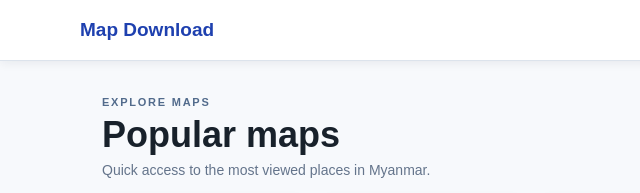
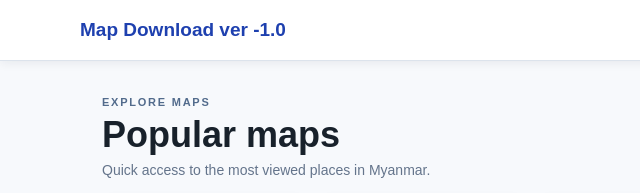
Before and after one commit to dav-tech496/map, a plain HTML site: page index.html in a window 1280 px wide. Shown: the top 193 px of the page, 0-640 px from the left. Drawn offline with Linux system fonts and the light colour scheme; grey boxes are pictures that could not be loaded.

Commit message:
change ver

```diff
--- a/index.html
+++ b/index.html
@@ -16,7 +16,7 @@
 
     <header class="page-header">
         <div class="page-header-inner">
-            <h1 data-en="Map Download" data-my="မြေပုံဒေါင်းလုဒ်">Map Downloads  Ver-1.0</h1>
+            <h1 data-en="Map Download ver -1.0" data-my="မြေပုံဒေါင်းလုဒ်">Map Downloads</h1>
         </div>
     </header>
 
```
